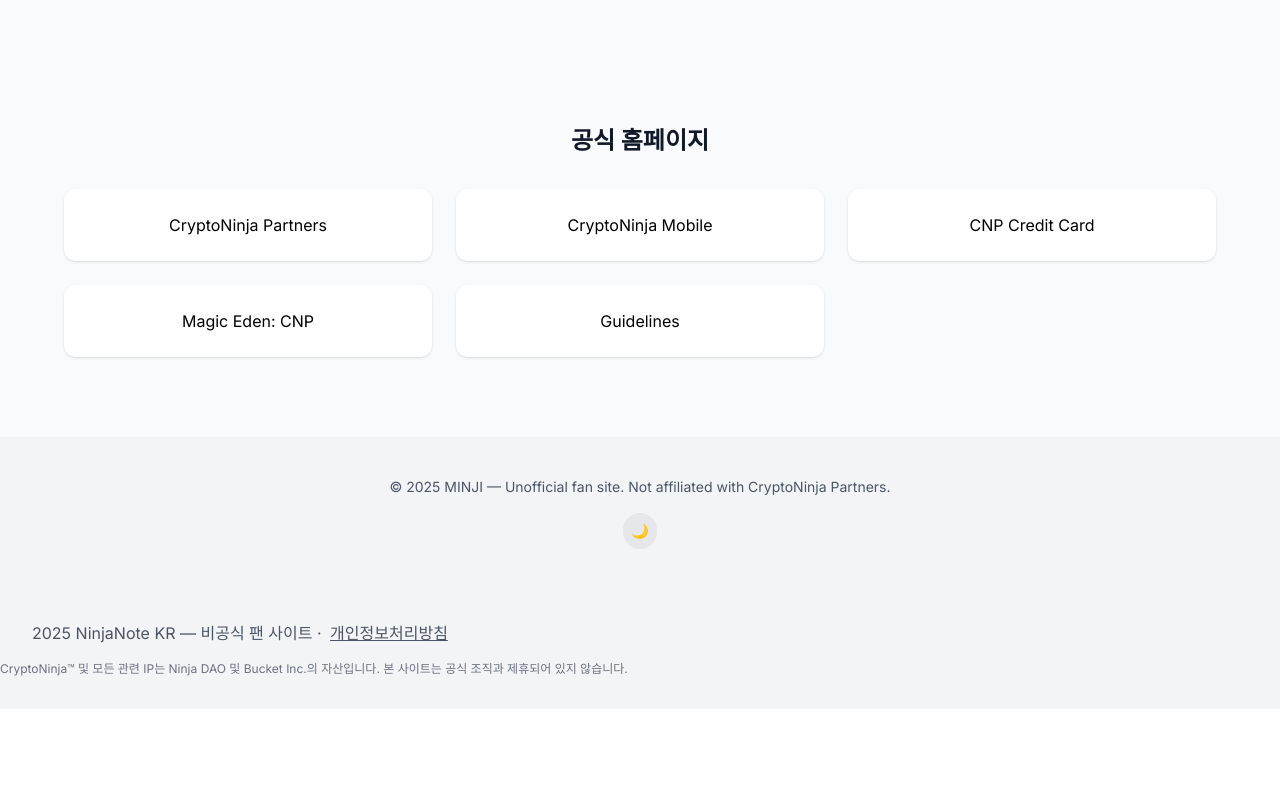
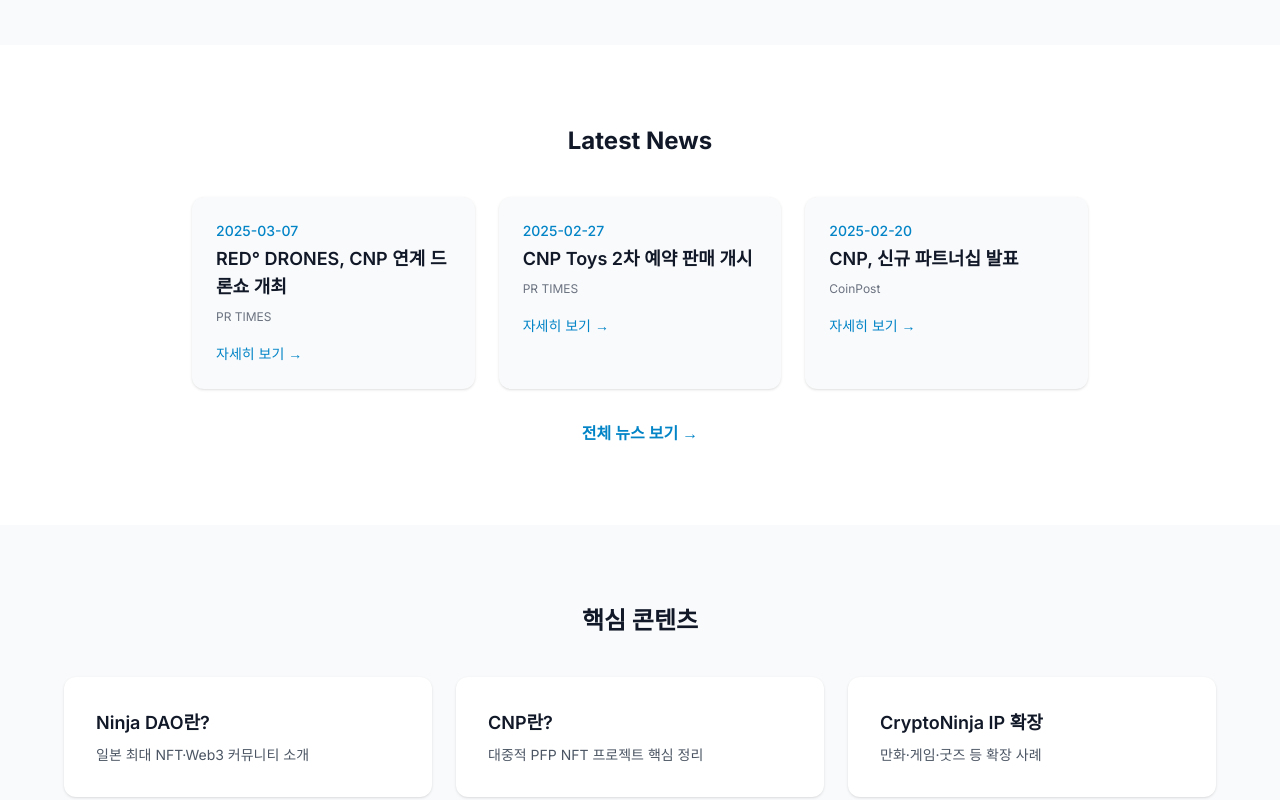
Before and after one commit to minjiblog/NinjaNoteKR, a Next.js app: page / in a window 1280 px wide. Shown: the part 1320-2120 px from the top of the page. Before the commit the page ends 2029 px from the top, so only its background shows below. Built offline with nearby package versions, Linux system fonts and the light colour scheme; a web font is replaced by a local one.

Commit message:
feat: update HomePage with latest news & core content, remove official links; fix typo on Ninja DAO page

```diff
--- a/src/components/HomePage.tsx
+++ b/src/components/HomePage.tsx
@@ -122,24 +122,89 @@
         </div>
       </section>
 
-      {/* Resources Quick Links */}
+      {/* 최신 소식 */}
+      <section className="py-20 px-4 bg-white dark:bg-gray-900">
+        <div className="max-w-4xl mx-auto text-center">
+          <h2 className="text-2xl font-bold mb-10 text-gray-900 dark:text-white">Latest News</h2>
+          <ul className="grid gap-6 sm:grid-cols-2 md:grid-cols-3 text-left">
+            {[
+              {
+                id: 1,
+                date: "2025-03-07",
+                title: "RED° DRONES, CNP 연계 드론쇼 개최",
+                source: "PR TIMES",
+                url: "https://prtimes.jp/main/html/rd/p/000000123.000072682.html",
+              },
+              {
+                id: 2,
+                date: "2025-02-27",
+                title: "CNP Toys 2차 예약 판매 개시",
+                source: "PR TIMES",
+                url: "https://prtimes.jp/main/html/rd/p/000000118.000072682.html",
+              },
+              {
+                id: 3,
+                date: "2025-02-20",
+                title: "CNP, 신규 파트너십 발표",
+                source: "CoinPost",
+                url: "https://coinpost.jp/",
+              },
+            ].map((news) => (
+              <li key={news.id} className="bg-gray-50 dark:bg-gray-800 p-6 rounded-xl shadow hover:shadow-md transition">
+                <p className="text-primary-600 dark:text-primary-400 text-sm font-medium mb-1">{news.date}</p>
+                <h3 className="text-lg font-semibold text-gray-900 dark:text-white mb-2 line-clamp-2">
+                  {news.title}
+                </h3>
+                <p className="text-xs text-gray-500 dark:text-gray-400 mb-4">{news.source}</p>
+                <a
+                  href={news.url}
+                  target="_blank"
+                  rel="noopener noreferrer"
+                  className="inline-block text-sm text-primary-600 dark:text-primary-400 hover:underline"
+                >
+                  자세히 보기 →
+                </a>
+              </li>
+            ))}
+          </ul>
+          <a
+            href="/news"
+            className="inline-block mt-8 text-primary-600 dark:text-primary-400 hover:underline font-semibold"
+          >
+            전체 뉴스 보기 →
+          </a>
+        </div>
+      </section>
+
+      {/* 핵심 콘텐츠 */}
       <section className="py-20 px-4 bg-gray-50 dark:bg-gray-800">
         <div className="max-w-6xl mx-auto text-center">
-          <h2 className="text-2xl font-bold mb-8 text-gray-900 dark:text-white">공식 홈페이지</h2>
-          <div className="grid grid-cols-1 sm:grid-cols-2 md:grid-cols-3 gap-6">
+          <h2 className="text-2xl font-bold mb-10 text-gray-900 dark:text-white">핵심 콘텐츠</h2>
+          <div className="grid grid-cols-1 sm:grid-cols-2 md:grid-cols-3 gap-6 text-left">
             {[
-              { label: "CryptoNinja Partners", href: "https://www.cryptoninja-partners.xyz/" },
-              { label: "CryptoNinja Mobile", href: "https://cryptoninja-mobile.com/" },
-              { label: "CNP Credit Card", href: "https://www.eposcard.co.jp/gecard/financie/cryptoninja/index.html" },
-              { label: "Magic Eden: CNP", href: "https://magiceden.io/collections/ethereum/0x138a5c693279b6cd82f48d4bef563251bc15adce" },
-              { label: "Guidelines", href: "https://www.ninja-dao.com/guidelines" },
+              {
+                href: "/ninjadao",
+                title: "Ninja DAO란?",
+                desc: "일본 최대 NFT·Web3 커뮤니티 소개",
+              },
+              {
+                href: "/cryptoninjapartners",
+                title: "CNP란?",
+                desc: "대중적 PFP NFT 프로젝트 핵심 정리",
+              },
+              {
+                href: "/cryptoninja",
+                title: "CryptoNinja IP 확장",
+                desc: "만화·게임·굿즈 등 확장 사례",
+              },
             ].map((item) => (
               <a
                 key={item.href}
                 href={item.href}
-                className="block bg-white dark:bg-gray-700 rounded-xl shadow hover:shadow-md p-6 transition transform hover:-translate-y-1"
+                className="block bg-white dark:bg-gray-700 rounded-xl shadow hover:shadow-md p-8 transition"
               >
-                {item.label}
+                <h3 className="text-lg font-semibold mb-2 text-gray-900 dark:text-white">{item.title}</h3>
+                <p className="text-sm text-gray-600 dark:text-gray-300">{item.desc}</p>
               </a>
             ))}
           </div>
--- a/src/components/NinjaDaoPage.tsx
+++ b/src/components/NinjaDaoPage.tsx
@@ -100,7 +100,7 @@
             <div>
               <h4 className="font-semibold mb-2 text-gray-900 dark:text-white">최근 개최 정보</h4>
               <ul className="list-disc list-inside space-y-1">
-                <li>2025년 6월 14일 – 코ング레스퀘어 하네다(도쿄)</li>
+                <li>2025년 6월 14일 – 콩그레스퀘어 하네다(도쿄)</li>
                 <li>2024년 – 제2회 개최 (도쿄)</li>
                 <li>2023년 – 제1회 개최</li>
               </ul>
```
